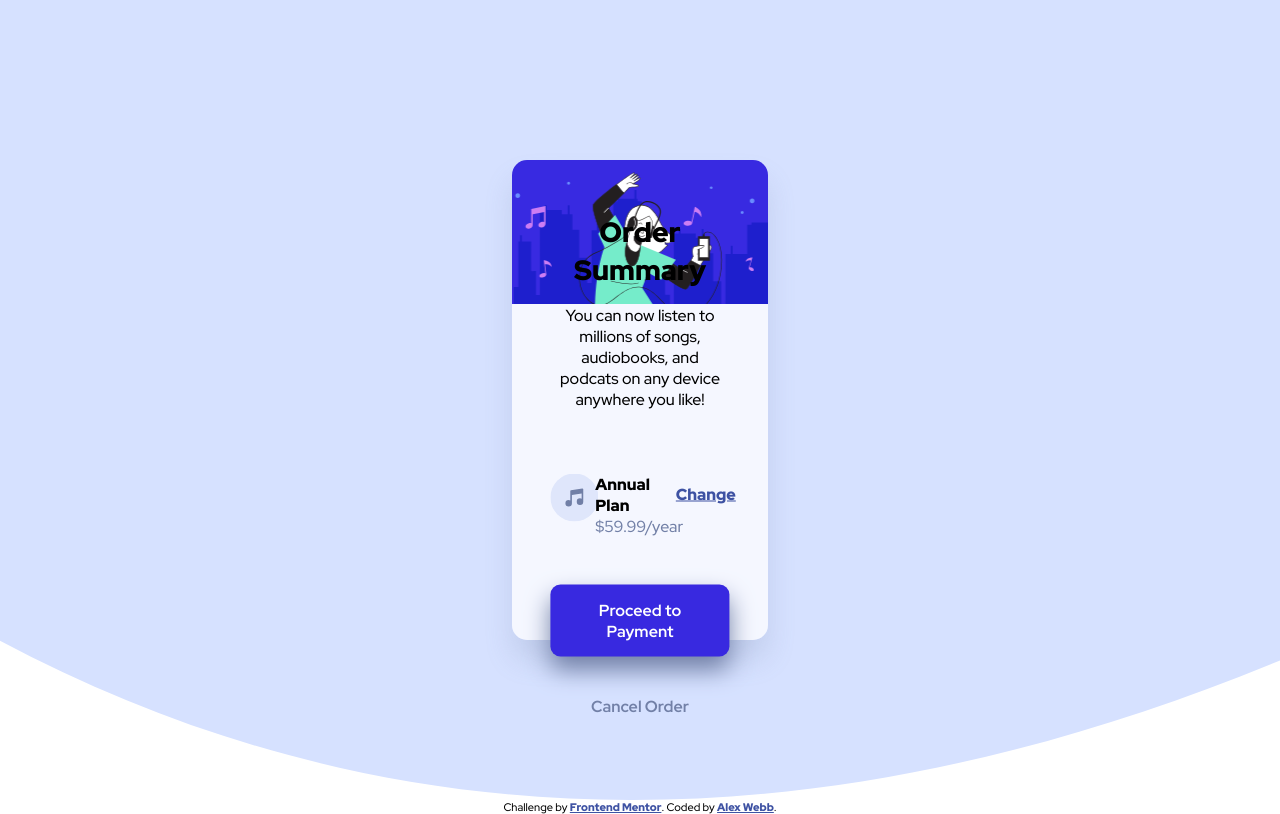
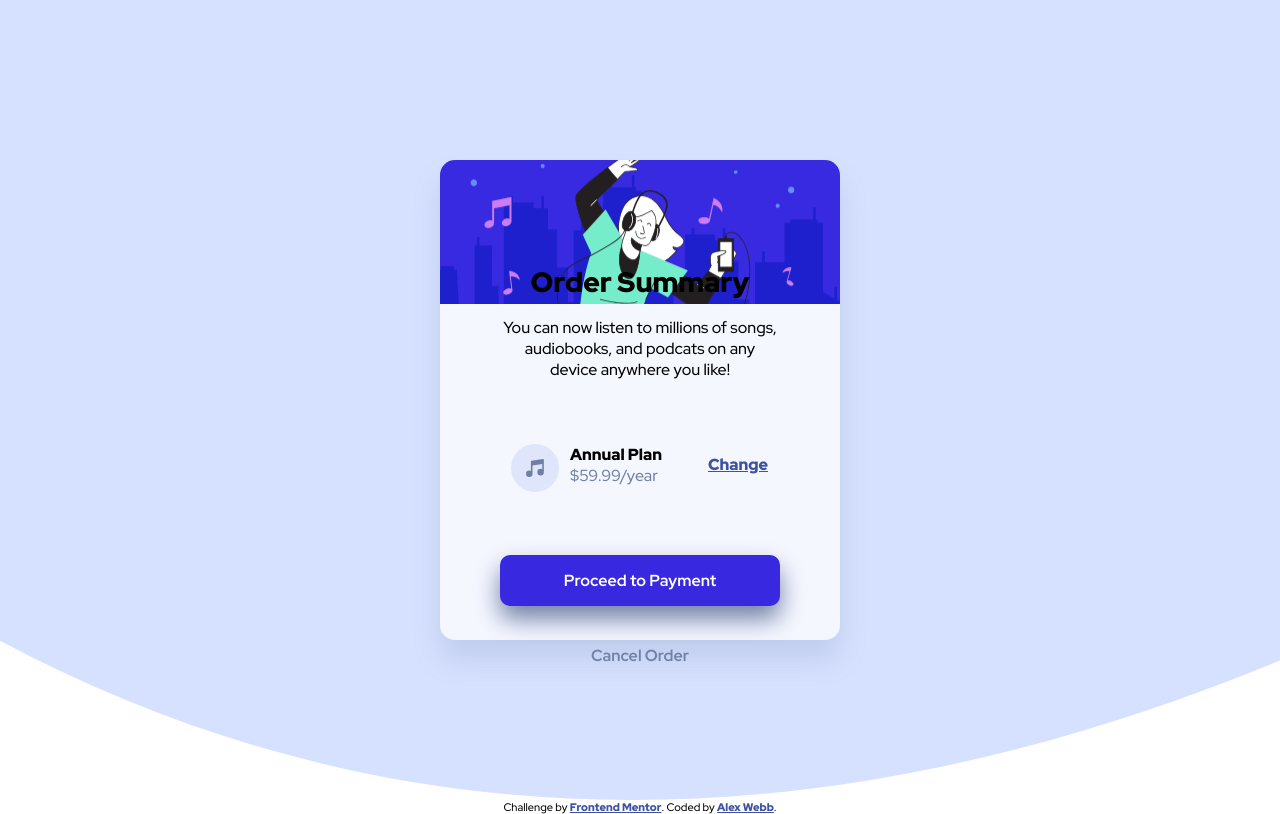
Before and after one commit to alexwebb-biz/order-summary-component, a plain HTML site: page index.html in a window 1280 px wide. Drawn offline with Linux system fonts and the light colour scheme.

Commit message:
Update index.html

```diff
--- a/index.html
+++ b/index.html
@@ -32,7 +32,8 @@
     }
 
     .container{
-      width:20%;
+      width:50vh;
+      max-width:500px;
       height:60vh;
       position: absolute;
       top:50%;
```
